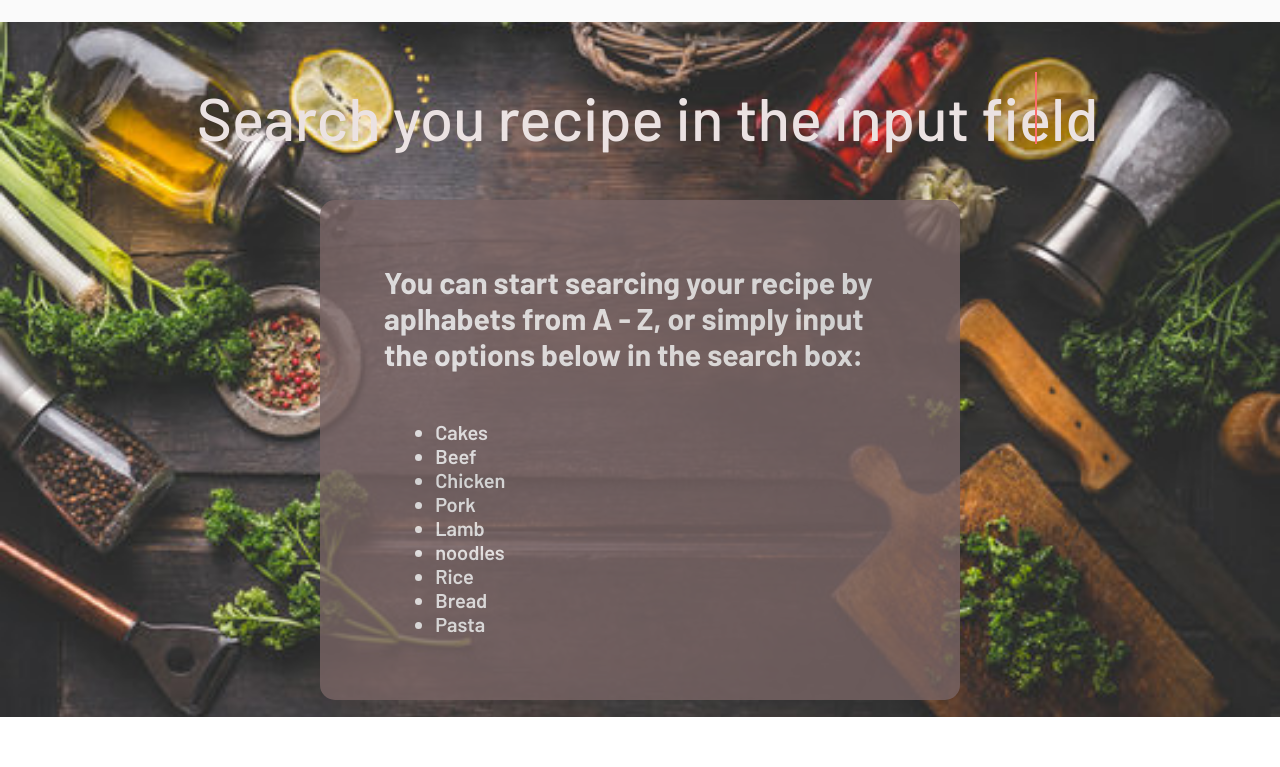
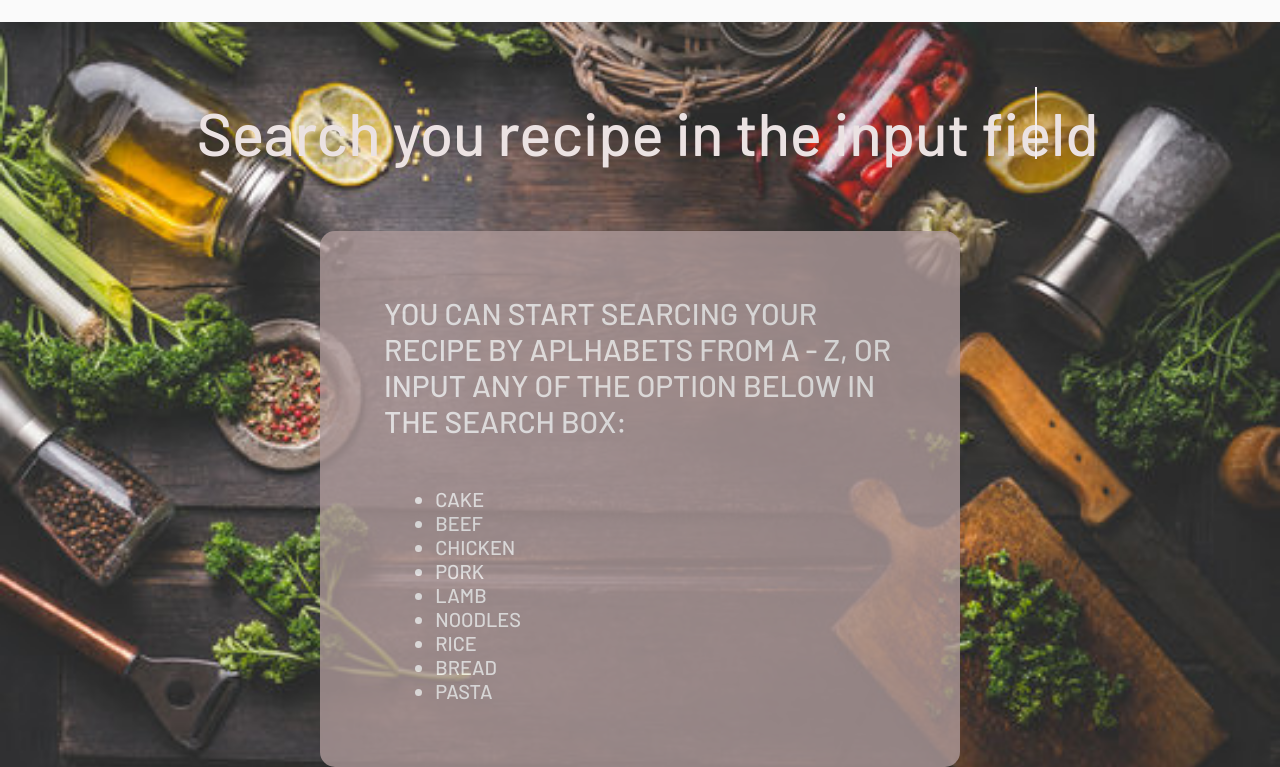
Before and after one commit to Ocyrus47/milestone2, a website: page index.html in a window 1280 px wide. Shown: the part 83-850 px from the top of the page. Before the commit the page ends 800 px from the top, so only its background shows below. Drawn offline with Linux system fonts and the light colour scheme.

Commit message:
style - add style to user-manual and wrapper Class

```diff
--- a/assets/css/style.css
+++ b/assets/css/style.css
@@ -38,7 +38,7 @@ header nav {
 .wrapper{
   display: flex;
   justify-content: center;
-  margin-top: 50px;
+  margin-top: 30px;
 }
 .wrapper .static-txt{
   color: #fff;
@@ -77,7 +77,7 @@ header nav {
   left: 0;
   height: 100%;
   width: 100%;
-  border-left: 2px solid #FC6D6D;
+  border-left: 2px solid #f5eeee;
   animation: typing 3s steps(10) infinite;
 }
 @keyframes typing {
@@ -129,7 +129,7 @@ form button[type="submit"]:hover,
 .user-manual {
     margin: 0 auto;
     padding: 5%;
-    background-color: #796565;
+    background-color: #ad9999;
     opacity: 80%;
     border-radius: 15px;
     width: 50%;
@@ -141,6 +141,16 @@ form button[type="submit"]:hover,
 .user-manual ul {
     font-weight: 600;
     padding-left: 10%;
+}
+
+.user-manual h2 {
+    text-transform: uppercase;
+    font-weight: 500;
+}
+
+.user-manual li {
+    text-transform: uppercase;
+    font-weight: 500;
 }
 
 /************* style for recipe container***********/
--- a/index.html
+++ b/index.html
@@ -30,8 +30,8 @@
 
     <main>
         <section>
-
-                <div class="wrapper">                                                                       <!-- Text animation for field -->
+            <div class="recipe-container">
+                <div class="wrapper">
                     <ul class="dynamic-txts">
                       <li><span>Welcome to OL's Recipe finder</span></li>
                       <li><span>Search you recipe in the input field</span></li>
@@ -39,14 +39,14 @@
                       <li><span>Enjoy your cooking session</span></li>
                     </ul>
                 </div>
-                <br>
-                <br>
+            </div>
+            <br>
             <div class="user-manual">
-                <h2>You can start searcing your recipe by aplhabets from A - Z, or simply input the options below in the search box:</h2>
+                <h2>You can start searcing your recipe by aplhabets from A - Z, or input any of the option below in the search box:</h2>
                 <br>
                 <br>
                 <ul>
-                    <li>Cakes</li>
+                    <li>Cake</li>
                     <li>Beef</li>
                     <li>Chicken</li>
                     <li>Pork</li>
```
